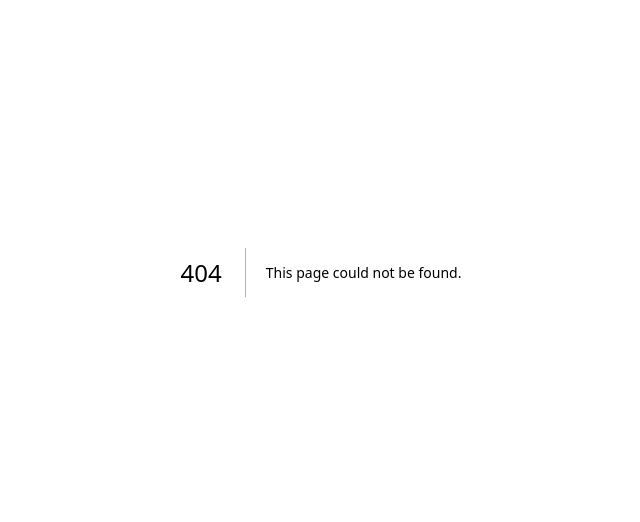
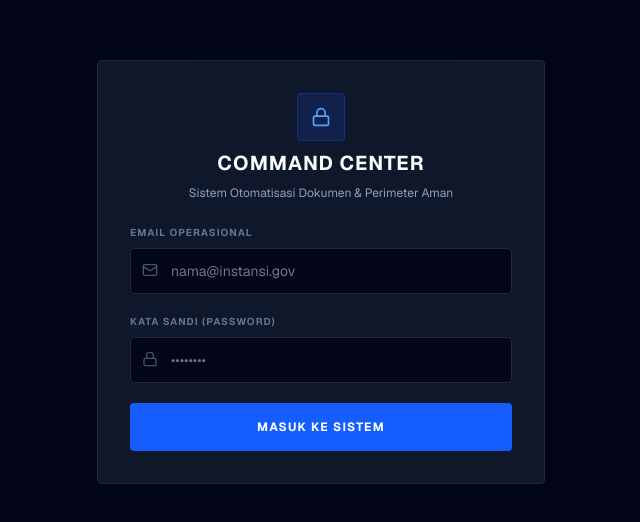
Before and after one commit to rizawahyudi88/command-center-app, a Next.js app: page /login in a window 1280 px wide. Before the commit this address had no page. Shown: the part 128-650 px from the top of the page, without its empty margins (319-959 px from the left). Built offline with nearby package versions, Linux system fonts and the light colour scheme; no server answers.

Commit message:
Security: Mengunci perimeter aplikasi dengan Supabase Auth

```diff
--- a/app/dashboard/page.tsx
+++ b/app/dashboard/page.tsx
@@ -1,7 +1,8 @@
 "use client";
 
 import React, { useState, useEffect } from 'react';
-import { FileText, Loader2, CheckCircle, ExternalLink, Clock, File, Sparkles, ChevronDown } from 'lucide-react';
+import { useRouter } from 'next/navigation';
+import { FileText, Loader2, CheckCircle, ExternalLink, Clock, File, Sparkles, ChevronDown, LogOut } from 'lucide-react';
 import { createClient } from '@supabase/supabase-js';
 
 const supabaseUrl = process.env.NEXT_PUBLIC_SUPABASE_URL || '';
@@ -9,13 +10,13 @@ const supabaseKey = process.env.NEXT_PUBLIC_SUPABASE_ANON_KEY || '';
 const supabase = createClient(supabaseUrl, supabaseKey);
 
 export default function DocumentGeneratorPage() {
+    const router = useRouter();
+    const [checkingAuth, setCheckingAuth] = useState(true); // State validasi sesi
     const [loading, setLoading] = useState(false);
     const [generatingAI, setGeneratingAI] = useState(false);
     const [successData, setSuccessData] = useState<any>(null);
     const [history, setHistory] = useState<any[]>([]);
     const [loadingHistory, setLoadingHistory] = useState(true);
-
-    // STATE BARU: Menyimpan jenis naskah yang dipilih
     const [templateType, setTemplateType] = useState('LHK');
 
     const [formData, setFormData] = useState({
@@ -24,6 +25,20 @@ export default function DocumentGeneratorPage() {
         perihal: 'Laporan Situasi Operasional',
         isi_narasi: ''
     });
+
+    // PROTEKSI PERIMETER: Cek Sesi Pengguna
+    useEffect(() => {
+        const checkSession = async () => {
+            const { data: { session } } = await supabase.auth.getSession();
+            if (!session) {
+                router.push('/login');
+            } else {
+                setCheckingAuth(false);
+                fetchHistory(); // Ambil riwayat hanya jika terotentikasi
+            }
+        };
+        checkSession();
+    }, [router]);
 
     const fetchHistory = async () => {
         setLoadingHistory(true);
@@ -38,9 +53,10 @@ export default function DocumentGeneratorPage() {
         setLoadingHistory(false);
     };
 
-    useEffect(() => {
-        fetchHistory();
-    }, []);
+    const handleLogout = async () => {
+        await supabase.auth.signOut();
+        router.push('/login');
+    };
 
     const handleInputChange = (e: React.ChangeEvent<HTMLInputElement | HTMLTextAreaElement>) => {
         setFormData({ ...formData, [e.target.name]: e.target.value });
@@ -61,7 +77,6 @@ export default function DocumentGeneratorPage() {
             });
 
             const result = await response.json();
-
             if (result.success) {
                 setFormData({ ...formData, isi_narasi: result.data.trim() });
             } else {
@@ -85,13 +100,12 @@ export default function DocumentGeneratorPage() {
                 method: 'POST',
                 headers: { 'Content-Type': 'application/json' },
                 body: JSON.stringify({
-                    template_type: templateType, // Menggunakan state dropdown
+                    template_type: templateType,
                     variables: formData
                 })
             });
 
             const result = await response.json();
-
             if (result.success) {
                 setSuccessData(result);
                 setFormData({ ...formData, isi_narasi: '' });
@@ -107,22 +121,42 @@ export default function DocumentGeneratorPage() {
         }
     };
 
+    // Tampilkan layar loading kosong selama memvalidasi token keamanan
+    if (checkingAuth) {
+        return (
+            <div className="min-h-screen bg-slate-950 flex items-center justify-center">
+                <Loader2 className="w-8 h-8 text-blue-500 animate-spin" />
+            </div>
+        );
+    }
+
     return (
         <div className="min-h-screen bg-slate-950 text-slate-50 font-sans p-8">
             <div className="max-w-4xl mx-auto space-y-8">
 
+                {/* HEADER WITH LOGOUT */}
                 <div className="border-b border-slate-800 pb-4 flex justify-between items-end">
                     <div>
                         <h1 className="text-2xl font-bold tracking-wider">GENERATOR NASKAH DINAS</h1>
                         <p className="text-sm text-slate-400 mt-1">Sistem Otomatisasi Dokumen & Cloud Sinkronisasi</p>
                     </div>
-                    <div className="bg-blue-900/30 text-blue-400 border border-blue-800/50 px-3 py-1 text-[10px] uppercase tracking-widest font-bold rounded-sm flex items-center gap-2">
-                        <Sparkles className="w-3 h-3" /> AI Powered
+                    <div className="flex items-center gap-3">
+                        <div className="bg-blue-900/30 text-blue-400 border border-blue-800/50 px-3 py-1 text-[10px] uppercase tracking-widest font-bold rounded-sm flex items-center gap-2">
+                            <Sparkles className="w-3 h-3" /> AI Powered
+                        </div>
+                        <button
+                            onClick={handleLogout}
+                            className="text-slate-500 hover:text-red-400 p-1.5 transition-colors"
+                            title="Keluar Sistem"
+                        >
+                            <LogOut className="w-5 h-5" />
+                        </button>
                     </div>
                 </div>
 
                 <div className="grid grid-cols-1 lg:grid-cols-3 gap-8">
 
+                    {/* FORM GENERATOR */}
                     <div className="lg:col-span-2 space-y-6">
                         {successData && (
                             <div className="p-5 border border-emerald-500 bg-emerald-900/20 rounded-sm flex items-start gap-4">
@@ -142,7 +176,6 @@ export default function DocumentGeneratorPage() {
                         <div className="bg-slate-900 border border-slate-800 p-6 rounded-sm shadow-2xl">
                             <form onSubmit={handleGenerateDocument} className="space-y-6">
 
-                                {/* DROPDOWN PEMILIHAN TEMPLATE */}
                                 <div className="relative">
                                     <label className="block text-[10px] font-bold text-slate-500 uppercase tracking-widest mb-2">Jenis Naskah Dinas</label>
                                     <div className="relative">
@@ -205,6 +238,7 @@ export default function DocumentGeneratorPage() {
                         </div>
                     </div>
 
+                    {/* AUDIT TRAIL */}
                     <div className="lg:col-span-1">
                         <div className="bg-slate-900 border border-slate-800 p-5 rounded-sm shadow-2xl h-full">
                             <div className="flex items-center gap-2 mb-6 border-b border-slate-800 pb-3">
--- /dev/null
+++ b/app/login/page.tsx
@@ -0,0 +1,111 @@
+"use client";
+
+import React, { useState } from 'react';
+import { useRouter } from 'next/navigation';
+import { Lock, Mail, Loader2, ShieldAlert } from 'lucide-react';
+import { createClient } from '@supabase/supabase-js';
+
+const supabaseUrl = process.env.NEXT_PUBLIC_SUPABASE_URL || '';
+const supabaseKey = process.env.NEXT_PUBLIC_SUPABASE_ANON_KEY || '';
+const supabase = createClient(supabaseUrl, supabaseKey);
+
+export default function LoginPage() {
+    const router = useRouter();
+    const [email, setEmail] = useState('');
+    const [password, setPassword] = useState('');
+    const [loading, setLoading] = useState(false);
+    const [errorMsg, setErrorMsg] = useState('');
+
+    const handleLogin = async (e: React.FormEvent) => {
+        e.preventDefault();
+        setLoading(true);
+        setErrorMsg('');
+
+        try {
+            const { data, error } = await supabase.auth.signInWithPassword({
+                email,
+                password,
+            });
+
+            if (error) {
+                setErrorMsg(error.message === 'Invalid login credentials'
+                    ? 'Kredensial salah. Periksa kembali email dan password Anda.'
+                    : error.message
+                );
+            } else if (data?.session) {
+                // Login sukses, arahkan langsung ke cockpit dashboard
+                router.push('/dashboard');
+                router.refresh();
+            }
+        } catch (err) {
+            setErrorMsg('Terjadi gangguan koneksi ke server autentikasi.');
+        } finally {
+            setLoading(false);
+        }
+    };
+
+    return (
+        <div className="min-h-screen bg-slate-950 text-slate-50 font-sans flex items-center justify-center p-4">
+            <div className="w-full max-w-md bg-slate-900 border border-slate-800 p-8 rounded-sm shadow-2xl space-y-6">
+
+                {/* BRANDING */}
+                <div className="text-center space-y-2">
+                    <div className="inline-flex items-center justify-center w-12 h-12 rounded-sm bg-blue-900/30 border border-blue-800/50 text-blue-400 mb-2">
+                        <Lock className="w-5 h-5" />
+                    </div>
+                    <h1 className="text-xl font-bold tracking-wider uppercase">COMMAND CENTER</h1>
+                    <p className="text-xs text-slate-400">Sistem Otomatisasi Dokumen & Perimeter Aman</p>
+                </div>
+
+                {errorMsg && (
+                    <div className="p-4 border border-red-500 bg-red-900/20 rounded-sm flex items-center gap-3 text-sm text-red-400">
+                        <ShieldAlert className="w-5 h-5 shrink-0" />
+                        <p>{errorMsg}</p>
+                    </div>
+                )}
+
+                {/* FORM */}
+                <form onSubmit={handleLogin} className="space-y-5">
+                    <div>
+                        <label className="block text-[10px] font-bold text-slate-500 uppercase tracking-widest mb-2">Email Operasional</label>
+                        <div className="relative">
+                            <input
+                                type="email"
+                                value={email}
+                                onChange={(e) => setEmail(e.target.value)}
+                                required
+                                placeholder="nama@instansi.gov"
+                                className="w-full bg-slate-950 border border-slate-800 rounded-sm pl-10 pr-4 py-3 text-sm focus:outline-none focus:border-blue-500 text-slate-200"
+                            />
+                            <Mail className="w-4 h-4 text-slate-600 absolute left-3 top-3.5" />
+                        </div>
+                    </div>
+
+                    <div>
+                        <label className="block text-[10px] font-bold text-slate-500 uppercase tracking-widest mb-2">Kata Sandi (Password)</label>
+                        <div className="relative">
+                            <input
+                                type="password"
+                                value={password}
+                                onChange={(e) => setPassword(e.target.value)}
+                                required
+                                placeholder="••••••••"
+                                className="w-full bg-slate-950 border border-slate-800 rounded-sm pl-10 pr-4 py-3 text-sm focus:outline-none focus:border-blue-500 text-slate-200"
+                            />
+                            <Lock className="w-4 h-4 text-slate-600 absolute left-3 top-3.5" />
+                        </div>
+                    </div>
+
+                    <button
+                        type="submit"
+                        disabled={loading}
+                        className="w-full bg-blue-600 hover:bg-blue-500 disabled:bg-blue-900 text-white text-xs font-bold py-4 rounded-sm tracking-widest uppercase transition-colors flex items-center justify-center gap-2"
+                    >
+                        {loading ? <><Loader2 className="w-4 h-4 animate-spin" /> Otorisasi...</> : 'Masuk ke Sistem'}
+                    </button>
+                </form>
+
+            </div>
+        </div>
+    );
+}
```
